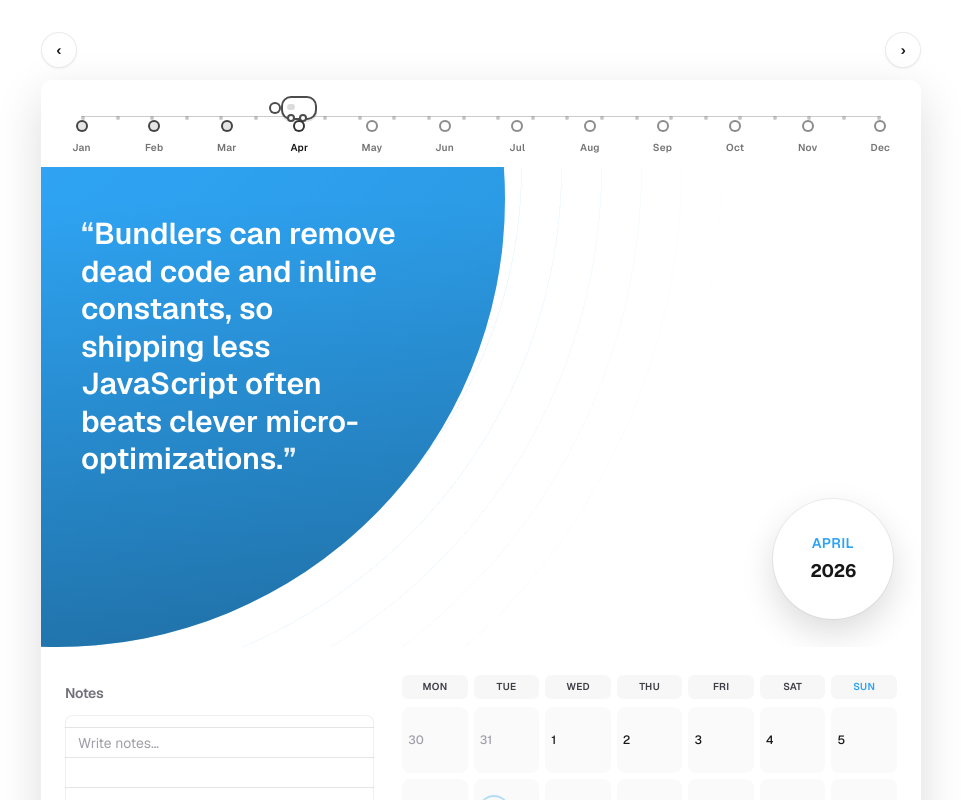
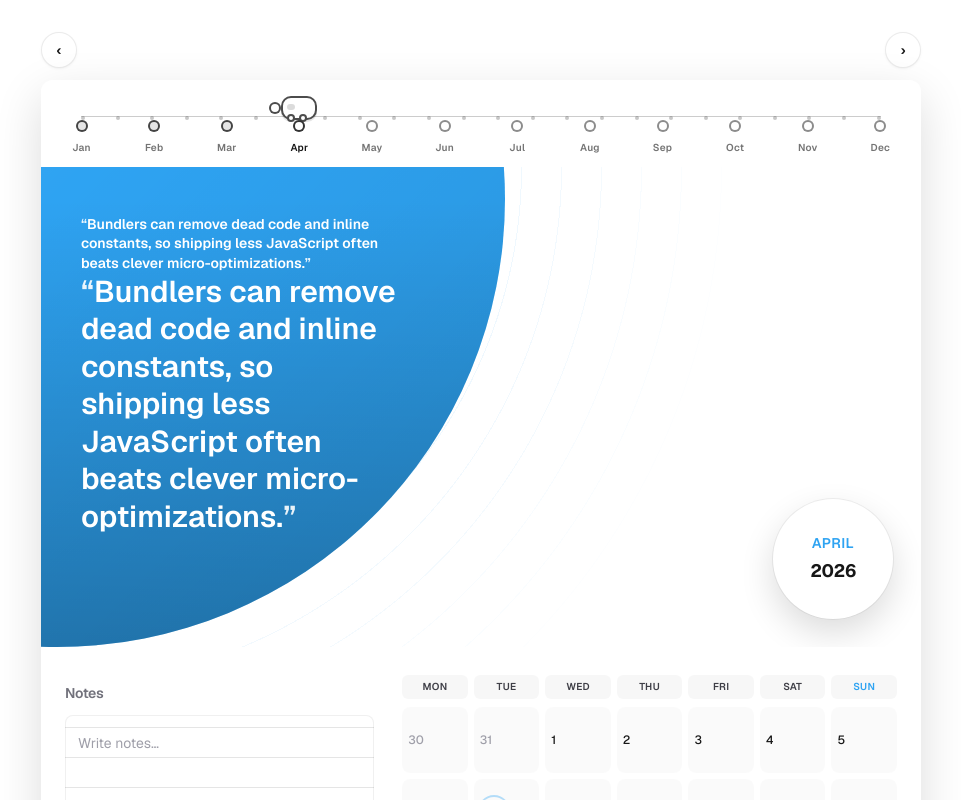
Before and after one commit to Kri01ceram/cali-tuf, a Next.js app: page / in a window 1280 px wide. Shown: the top 800 px of the page, without its empty margins (159-1120 px from the left). Built offline with nearby package versions, Linux system fonts and the light colour scheme.

Commit message:
Enhance HeroImage component; improve quote display with better styling and responsive behavior for improved readability

```diff
--- a/src/components/hero/HeroImage.tsx
+++ b/src/components/hero/HeroImage.tsx
@@ -38,9 +38,17 @@ export default function HeroImage({
   const year = String(resolvedDate.getFullYear());
   const showQuote = Boolean(quote && quote.trim().length > 0);
 
+  const quoteContent = (
+    <>
+      <span className="opacity-90">“</span>
+      {quote ?? ""}
+      <span className="opacity-90">”</span>
+    </>
+  );
+
   const heroCircleClassName = showQuote
-    ? "absolute -left-[18rem] top-[calc(100%-36rem)] h-[36rem] w-[36rem] overflow-hidden rounded-full bg-[#2ea3f2] sm:-left-[24rem] sm:top-[calc(100%-48rem)] sm:h-[48rem] sm:w-[48rem] lg:-left-[27rem] lg:top-[calc(100%-56rem)] lg:h-[56rem] lg:w-[56rem]"
-    : "absolute -left-[18rem] top-[calc(100%-36rem)] h-[36rem] w-[36rem] overflow-hidden rounded-full bg-[#2ea3f2] sm:-left-[24rem] sm:top-[calc(100%-48rem)] sm:h-[48rem] sm:w-[48rem] lg:-left-[27rem] lg:top-[calc(100%-56rem)] lg:h-[56rem] lg:w-[56rem]";
+    ? "absolute -left-[16rem] top-[calc(100%-32rem)] h-[32rem] w-[32rem] overflow-hidden rounded-full bg-[#2ea3f2] sm:-left-[24rem] sm:top-[calc(100%-48rem)] sm:h-[48rem] sm:w-[48rem] lg:-left-[27rem] lg:top-[calc(100%-56rem)] lg:h-[56rem] lg:w-[56rem]"
+    : "absolute -left-[16rem] top-[calc(100%-32rem)] h-[32rem] w-[32rem] overflow-hidden rounded-full bg-[#2ea3f2] sm:-left-[24rem] sm:top-[calc(100%-48rem)] sm:h-[48rem] sm:w-[48rem] lg:-left-[27rem] lg:top-[calc(100%-56rem)] lg:h-[56rem] lg:w-[56rem]";
 
   const baseClassName = "relative w-full overflow-hidden bg-white";
 
@@ -61,10 +69,20 @@ export default function HeroImage({
 
       {showQuote ? (
         <div className="pointer-events-none absolute inset-x-4 top-6 z-20 sm:inset-x-auto sm:left-10 sm:top-12 sm:max-w-[20rem]">
-          <p className="break-words text-pretty text-left text-base font-semibold leading-snug text-white sm:text-3xl sm:leading-tight">
-            <span className="opacity-90">“</span>
-            {quote}
-            <span className="opacity-90">”</span>
+          <p
+            className="break-words text-pretty text-left text-sm font-semibold leading-snug text-white sm:hidden"
+            style={{
+              display: "-webkit-box",
+              WebkitBoxOrient: "vertical",
+              WebkitLineClamp: 6,
+              overflow: "hidden",
+            }}
+          >
+            {quoteContent}
+          </p>
+
+          <p className="hidden break-words text-pretty text-left text-3xl font-semibold leading-tight text-white sm:block">
+            {quoteContent}
           </p>
         </div>
       ) : null}
```
